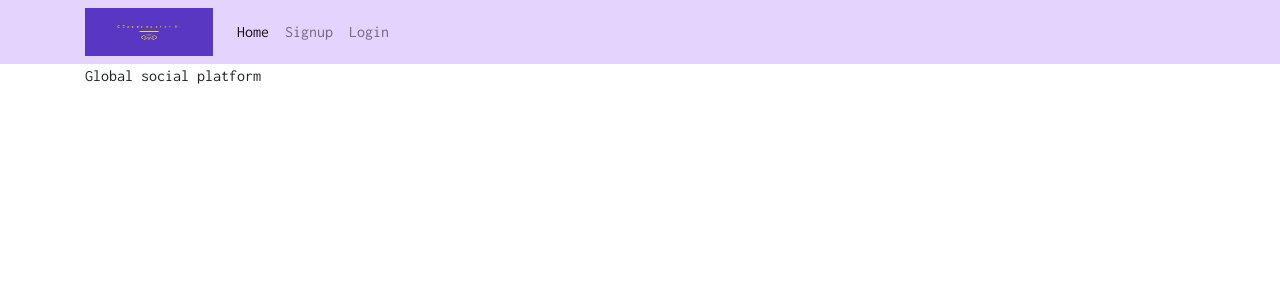
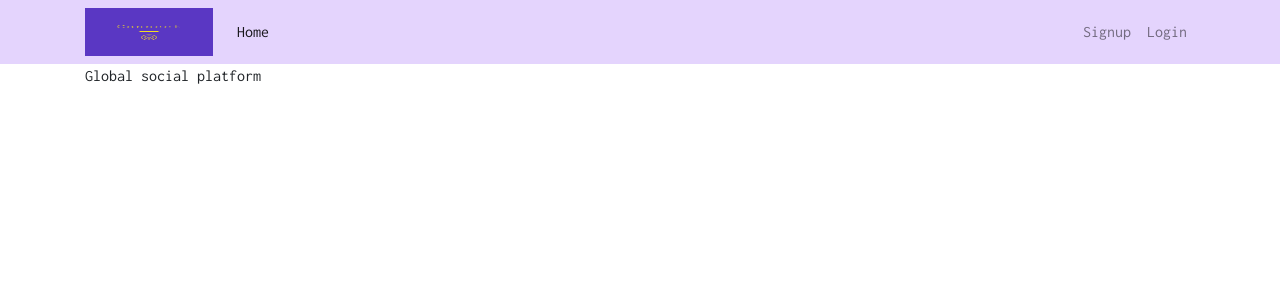
Before and after one commit to connect-project/connect, a Django app: page / in a window 1280 px wide. Shown: the top 300 px of the page. Run offline with Django 3.2, Linux system fonts and the light colour scheme; some libraries are stand-ins or nearby versions.

Commit message:
Fix the alignment of navbar's right-end element.

```diff
--- a/social/templates/base_generic.html
+++ b/social/templates/base_generic.html
@@ -34,7 +34,7 @@
                     <a class="nav-item nav-link" href="{% url '' %}"></a>
                     {% endcomment %}
                 </div>
-                <div class="navbar-nav">
+                <div class="navbar-nav justify-content-end flex-grow-1">
                     {% if user.is_authenticated %}
                     <a class="nav-item nav-link" href="#">User: {{ user.get_username }}</a>
                     <a class="nav-item nav-link" href="{% url 'logout'%}?next={{request.path}}">Logout</a>
```
